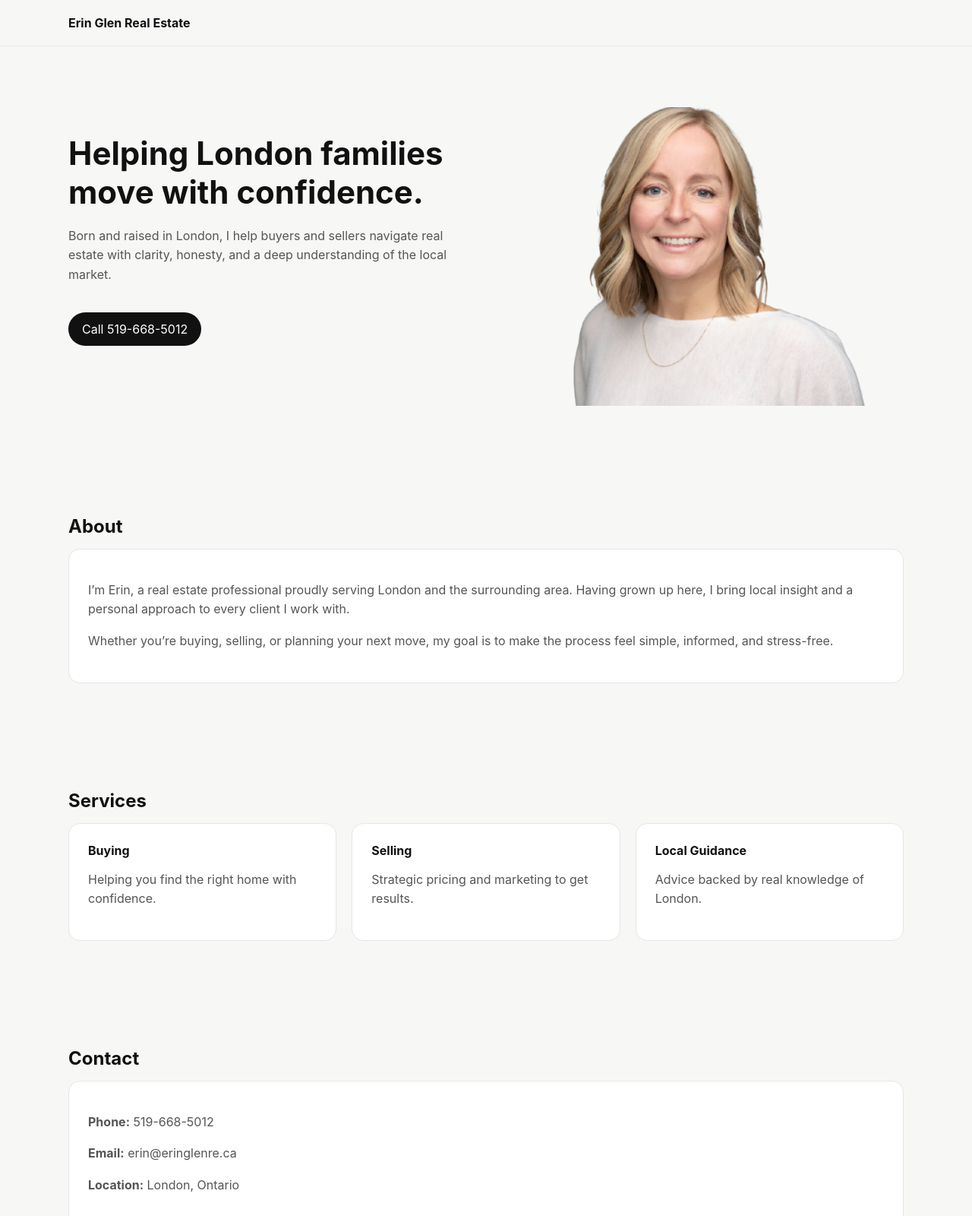
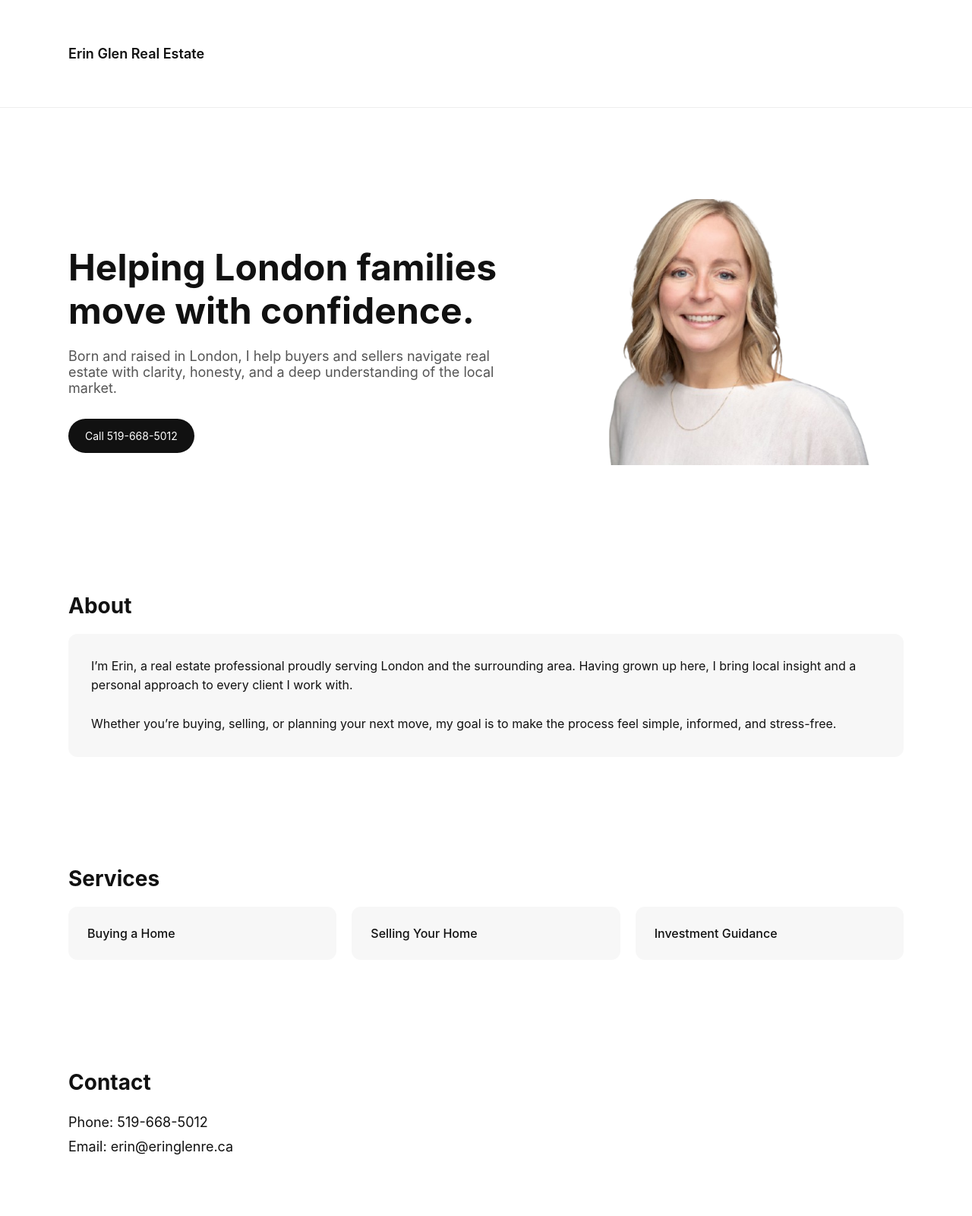
Before and after one commit to erinrealestate/eringlenre.ca, a plain HTML site: page index.html in a window 1280 px wide. Shown: the top 1600 px of the page at 76% size. Drawn offline with Linux system fonts and the light colour scheme.

Commit message:
Update index.html

```diff
--- a/index.html
+++ b/index.html
@@ -9,82 +9,115 @@
 body {
   margin: 0;
   font-family: -apple-system, BlinkMacSystemFont, "Segoe UI", Roboto, sans-serif;
-  background: #f7f7f6;
+  background: #ffffff;
   color: #111;
 }
 
+/* Layout */
 .container {
   max-width: 1100px;
   margin: auto;
-  padding: 20px;
+  padding: 40px 20px;
 }
 
+/* Header */
 header {
-  border-bottom: 1px solid #e6e6e6;
+  border-bottom: 1px solid #eee;
+  padding: 20px 0;
 }
 
-.nav {
-  display: flex;
-  justify-content: space-between;
-  align-items: center;
+.logo {
+  font-weight: 600;
+  font-size: 18px;
 }
 
+/* Hero */
 .hero {
   display: grid;
-  grid-template-columns: 1fr 1fr;
-  gap: 40px;
-  padding: 60px 0;
+  grid-template-columns: 1.2fr 1fr;
+  gap: 60px;
+  align-items: center;
+  padding: 80px 0;
 }
 
-h1 {
-  font-size: 42px;
+.hero h1 {
+  font-size: 48px;
+  line-height: 1.2;
   margin-bottom: 20px;
 }
 
-h2 {
-  margin-bottom: 15px;
+.hero p {
+  font-size: 18px;
+  color: #555;
+  margin-bottom: 30px;
 }
 
-p {
-  color: #555;
-  line-height: 1.6;
+/* Button */
+.button {
+  display: inline-block;
+  background: #111;
+  color: #fff;
+  padding: 14px 22px;
+  border-radius: 30px;
+  text-decoration: none;
+  font-size: 14px;
 }
 
-.button {
-  display: inline-block;
-  margin-top: 20px;
-  padding: 12px 18px;
-  border-radius: 25px;
-  background: #111;
-  color: white;
-  text-decoration: none;
+/* Image */
+.hero img {
+  width: 100%;
+  border-radius: 12px;
 }
 
+/* Sections */
 .section {
   padding: 60px 0;
 }
 
-.card {
-  background: white;
-  padding: 25px;
-  border-radius: 15px;
-  border: 1px solid #e6e6e6;
+.section h2 {
+  font-size: 28px;
+  margin-bottom: 20px;
 }
 
+.card {
+  background: #f7f7f7;
+  padding: 30px;
+  border-radius: 12px;
+  line-height: 1.6;
+}
+
+/* Services */
 .services {
   display: grid;
   grid-template-columns: repeat(3, 1fr);
   gap: 20px;
 }
 
-img {
-  width: 100%;
-  border-radius: 20px;
+.service {
+  background: #f7f7f7;
+  padding: 25px;
+  border-radius: 12px;
+  font-weight: 500;
 }
 
+/* Contact */
+.contact {
+  font-size: 18px;
+  line-height: 1.8;
+}
+
+/* Mobile */
 @media (max-width: 800px) {
-  .hero, .services {
+  .hero {
     grid-template-columns: 1fr;
+  }
+
+  .services {
+    grid-template-columns: 1fr;
+  }
+
+  .hero h1 {
+    font-size: 36px;
   }
 }
 </style>
@@ -93,67 +126,57 @@ img {
 <body>
 
 <header>
-  <div class="container nav">
-    <strong>Erin Glen Real Estate</strong>
+  <div class="container">
+    <div class="logo">Erin Glen Real Estate</div>
   </div>
 </header>
 
 <div class="container">
 
+  <!-- HERO -->
   <section class="hero">
     <div>
       <h1>Helping London families move with confidence.</h1>
       <p>
-        Born and raised in London, I help buyers and sellers navigate real estate with clarity,
-        honesty, and a deep understanding of the local market.
+        Born and raised in London, I help buyers and sellers navigate real estate
+        with clarity, honesty, and a deep understanding of the local market.
       </p>
       <a class="button" href="tel:5196685012">Call 519-668-5012</a>
     </div>
 
     <div>
-      <!-- CHANGE THIS AFTER YOU UPLOAD YOUR PHOTO -->
       <img src="erin.png" alt="Erin Glen">
     </div>
   </section>
 
+  <!-- ABOUT -->
   <section class="section">
     <h2>About</h2>
     <div class="card">
-      <p>
-        I’m Erin, a real estate professional proudly serving London and the surrounding area.
-        Having grown up here, I bring local insight and a personal approach to every client I work with.
-      </p>
-      <p>
-        Whether you’re buying, selling, or planning your next move, my goal is to make the process
-        feel simple, informed, and stress-free.
-      </p>
+      I’m Erin, a real estate professional proudly serving London and the surrounding area.
+      Having grown up here, I bring local insight and a personal approach to every client I work with.
+      <br><br>
+      Whether you’re buying, selling, or planning your next move, my goal is to make the process feel simple,
+      informed, and stress-free.
     </div>
   </section>
 
+  <!-- SERVICES -->
   <section class="section">
     <h2>Services</h2>
     <div class="services">
-      <div class="card">
-        <strong>Buying</strong>
-        <p>Helping you find the right home with confidence.</p>
-      </div>
-      <div class="card">
-        <strong>Selling</strong>
-        <p>Strategic pricing and marketing to get results.</p>
-      </div>
-      <div class="card">
-        <strong>Local Guidance</strong>
-        <p>Advice backed by real knowledge of London.</p>
-      </div>
+      <div class="service">Buying a Home</div>
+      <div class="service">Selling Your Home</div>
+      <div class="service">Investment Guidance</div>
     </div>
   </section>
 
+  <!-- CONTACT -->
   <section class="section">
     <h2>Contact</h2>
-    <div class="card">
-      <p><strong>Phone:</strong> 519-668-5012</p>
-      <p><strong>Email:</strong> erin@eringlenre.ca</p>
-      <p><strong>Location:</strong> London, Ontario</p>
+    <div class="contact">
+      Phone: 519-668-5012<br>
+      Email: erin@eringlenre.ca
     </div>
   </section>
 
```
